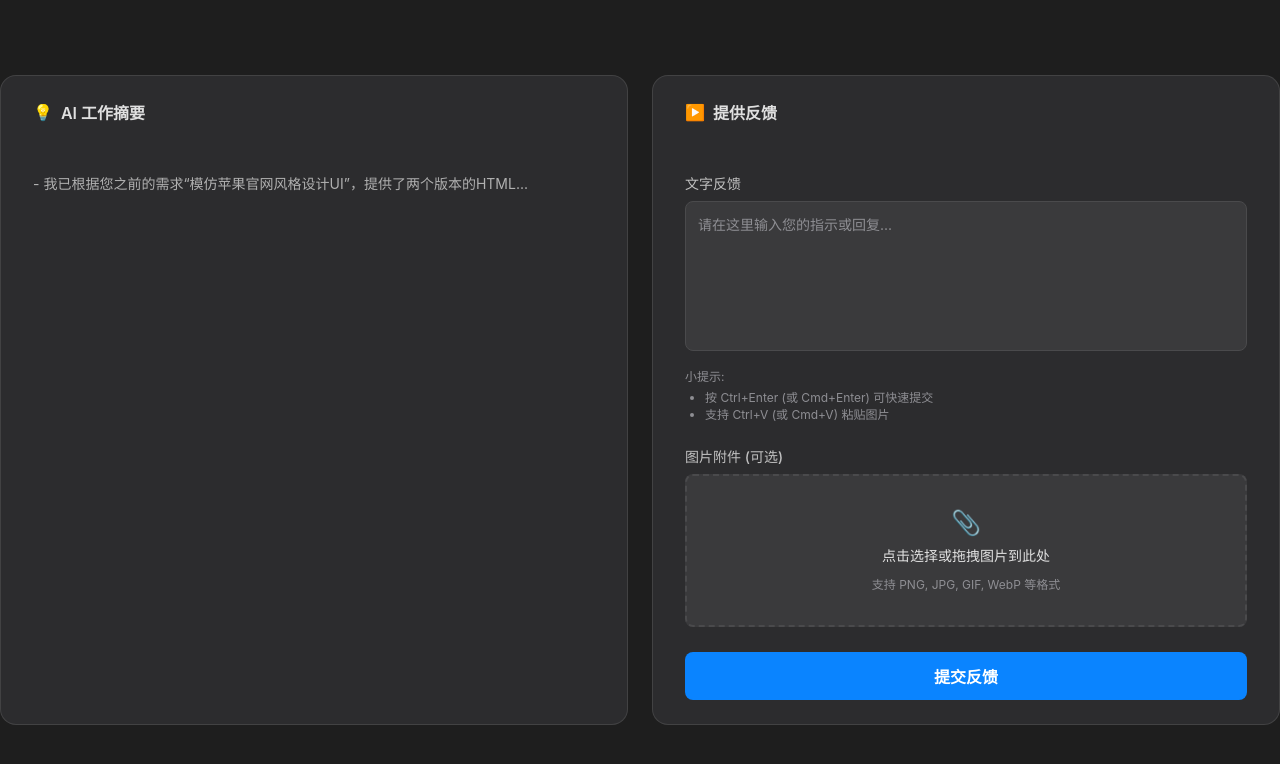
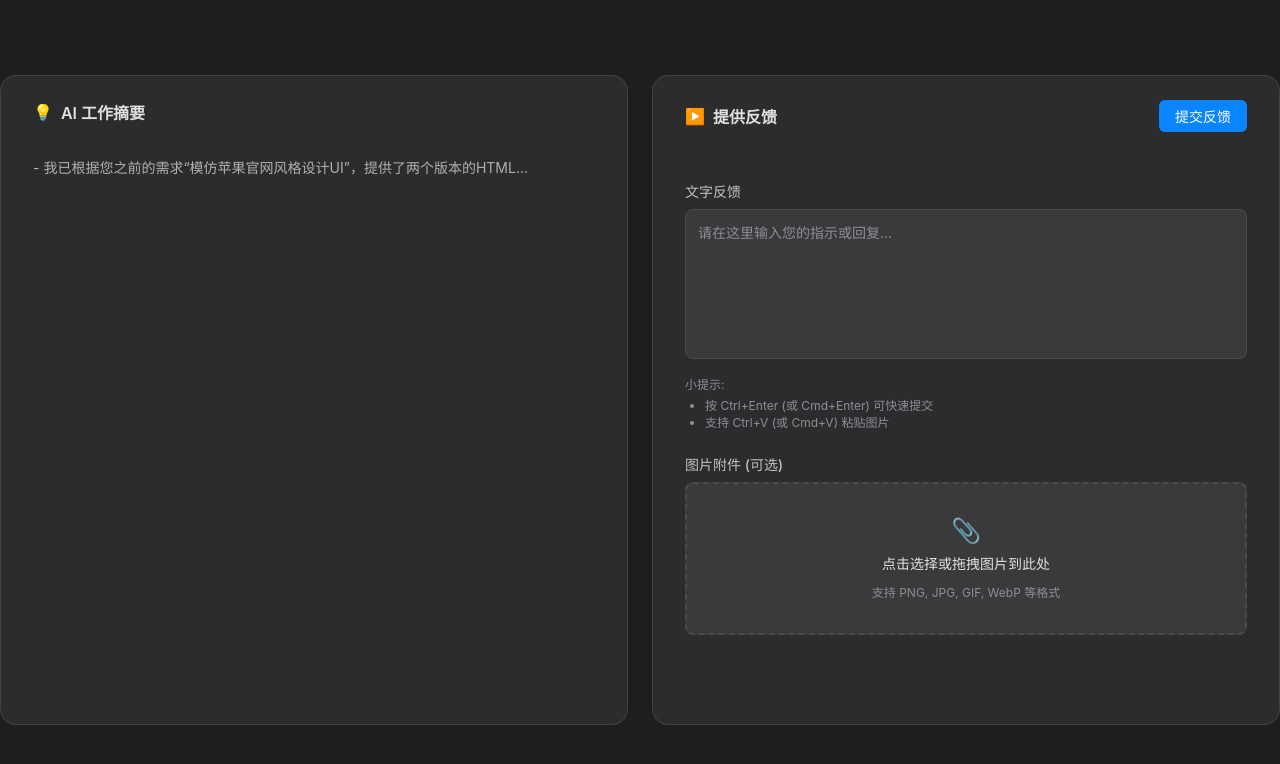
Before and after one commit to stone2401/dynamic-interaction, a website: page src/public/index.html in a window 1280 px wide. Drawn offline with nearby package versions, Linux system fonts and the light colour scheme.

Commit message:
style: 优化面板标题布局和反馈按钮样式

```diff
--- a/src/public/css/components.css
+++ b/src/public/css/components.css
@@ -1,6 +1,13 @@
 /* 组件样式 */
+.panel-header {
+    display: flex;
+    justify-content: space-between;
+    align-items: center;
+    margin-bottom: 16px;
+}
+
 .panel h2 {
-    margin: 0 0 16px 0;
+    margin: 0;
     font-size: 16px;
     font-weight: 600;
     color: #e0e0e0;
@@ -154,17 +161,17 @@ ul ul, ol ol, ul ol, ol ul {
 }
 
 #send-feedback-btn {
-    width: 100%;
-    padding: 12px;
+    padding: 6px 16px;
     border: none;
     background-color: #0a84ff;
     color: white;
-    border-radius: 8px;
+    border-radius: 6px;
     cursor: pointer;
-    font-size: 16px;
-    font-weight: 600;
-    margin-top: auto; /* Pushes button to the bottom */
+    font-size: 14px;
+    font-weight: 500;
     transition: background-color 0.3s;
+    white-space: nowrap;
+    margin-left: 16px;
 }
 
 #send-feedback-btn:hover {
--- a/src/public/index.html
+++ b/src/public/index.html
@@ -36,9 +36,12 @@
 
         <!-- 提供反馈 -->
         <div id="interaction-panel" class="panel">
-            <h2>
-                <span class="icon">▶️</span> 提供反馈
-            </h2>
+            <div class="panel-header">
+                <h2>
+                    <span class="icon">▶️</span> 提供反馈
+                </h2>
+                <button id="send-feedback-btn">提交反馈</button>
+            </div>
             <hr>
 
             <div class="feedback-section">
@@ -66,7 +69,6 @@
                 <div id="image-preview-container"></div>
             </div>
 
-            <button id="send-feedback-btn">提交反馈</button>
         </div>
     </div>
 
```
